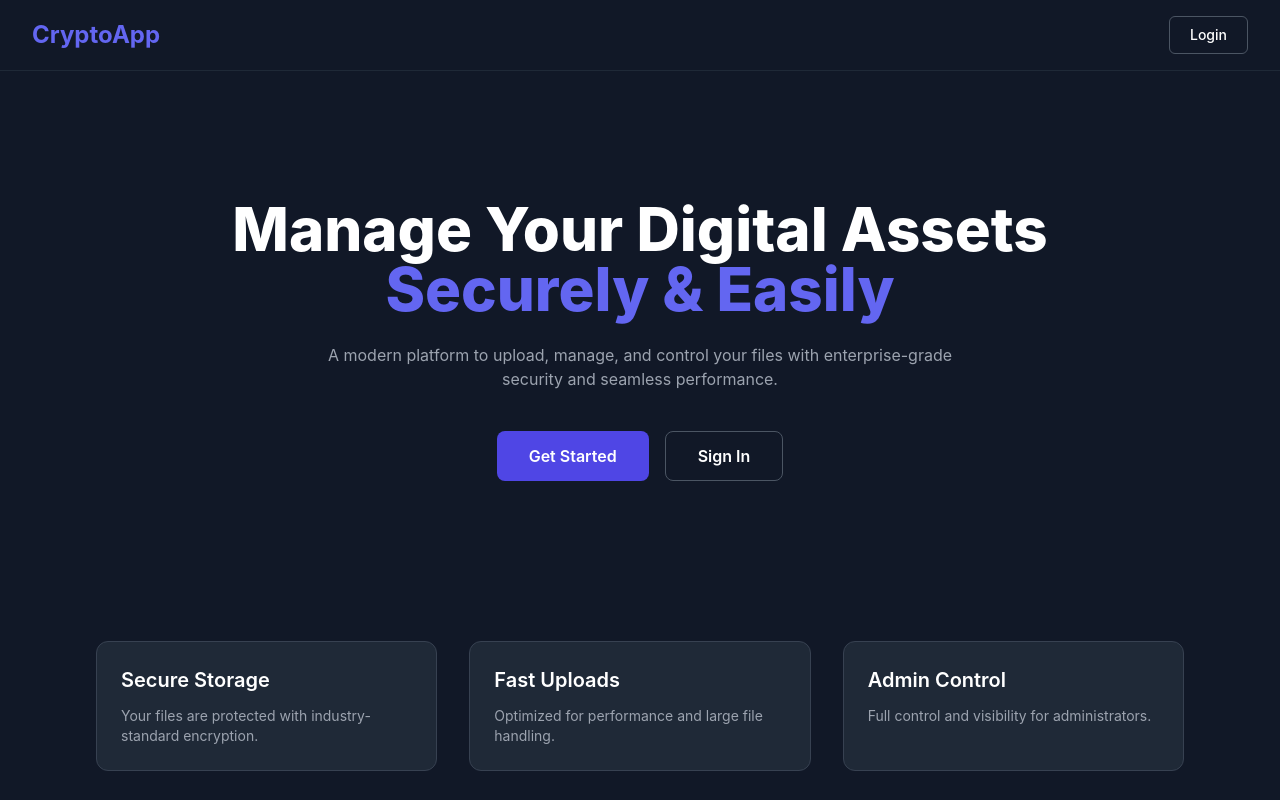
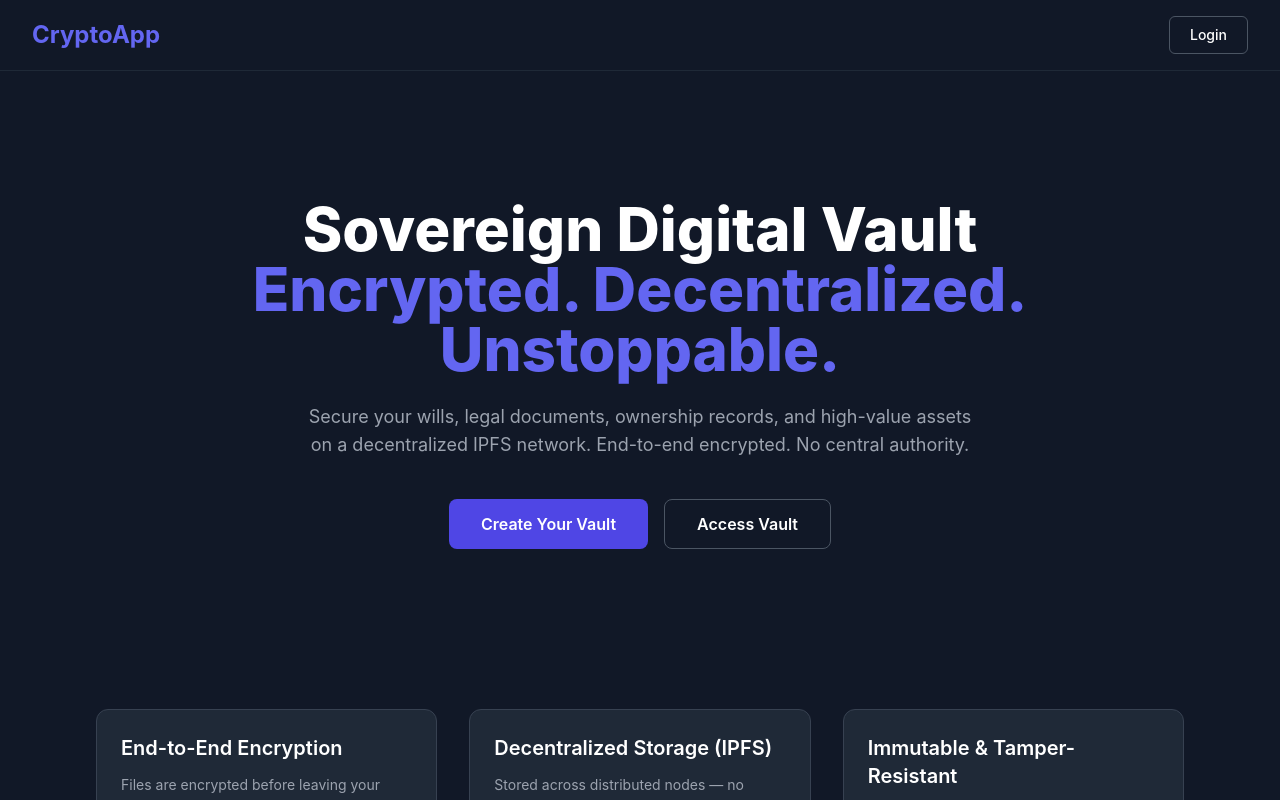
Before and after one commit to dzghj/secure-ipfs-frontend, a React (Create React App) app: page / in a window 1280 px wide. Shown: the top 800 px of the page. Built offline with nearby package versions, Linux system fonts and the light colour scheme.

Commit message:
data types

```diff
--- a/src/components/FileUploader.js
+++ b/src/components/FileUploader.js
@@ -59,12 +59,12 @@ export default function FileUploader({ token, user }) {
   return (
     <div className="p-6 max-w-lg mx-auto bg-white rounded-2xl shadow-md">
       <h2 className="text-xl font-semibold mb-4 text-gray-800 text-center">
-        Secure PDF Upload
+        Secure File Upload
       </h2>
 
       <input
         type="file"
-        accept="application/pdf"
+        accept=".pdf,.doc,.docx,.png,.jpg,.jpeg,.txt"
         onChange={(e) => setFile(e.target.files[0])}
         className="block w-full mb-3 text-sm text-gray-700"
       />
--- a/src/pages/Main.js
+++ b/src/pages/Main.js
@@ -6,19 +6,20 @@ export default function Main() {
 
   return (
     <div className="min-h-screen bg-gray-900 text-white">
-      {/* ---------- Navbar ---------- */}
-
 
       {/* ---------- Hero Section ---------- */}
       <section className="flex flex-col items-center text-center px-6 pt-32">
         <h1 className="text-4xl md:text-6xl font-extrabold leading-tight max-w-4xl">
-          Manage Your Digital Assets <br />
-          <span className="text-indigo-500">Securely & Easily</span>
+          Sovereign Digital Vault <br />
+          <span className="text-indigo-500">
+            Encrypted. Decentralized. Unstoppable.
+          </span>
         </h1>
 
-        <p className="mt-6 text-gray-400 max-w-2xl">
-          A modern platform to upload, manage, and control your files with
-          enterprise-grade security and seamless performance.
+        <p className="mt-6 text-gray-400 max-w-2xl text-lg">
+          Secure your wills, legal documents, ownership records, and
+          high-value assets on a decentralized IPFS network.
+          End-to-end encrypted. No central authority.
         </p>
 
         {/* CTA Buttons */}
@@ -27,14 +28,14 @@ export default function Main() {
             onClick={() => navigate("/register")}
             className="px-8 py-3 bg-indigo-600 hover:bg-indigo-700 rounded-lg font-semibold transition"
           >
-            Get Started
+            Create Your Vault
           </button>
 
           <button
             onClick={() => navigate("/login")}
             className="px-8 py-3 border border-gray-600 hover:border-indigo-500 rounded-lg font-semibold transition"
           >
-            Sign In
+            Access Vault
           </button>
         </div>
       </section>
@@ -43,16 +44,16 @@ export default function Main() {
       <section className="mt-40 px-8 grid grid-cols-1 md:grid-cols-3 gap-8 max-w-6xl mx-auto">
         {[
           {
-            title: "Secure Storage",
-            desc: "Your files are protected with industry-standard encryption.",
+            title: "End-to-End Encryption",
+            desc: "Files are encrypted before leaving your device. Only you control the decryption keys.",
           },
           {
-            title: "Fast Uploads",
-            desc: "Optimized for performance and large file handling.",
+            title: "Decentralized Storage (IPFS)",
+            desc: "Stored across distributed nodes — no single server can delete or censor your documents.",
           },
           {
-            title: "Admin Control",
-            desc: "Full control and visibility for administrators.",
+            title: "Immutable & Tamper-Resistant",
+            desc: "Cryptographic hashing ensures your documents cannot be altered without detection.",
           },
         ].map((item, idx) => (
           <div
@@ -62,15 +63,13 @@ export default function Main() {
             <h3 className="text-xl font-semibold mb-3">
               {item.title}
             </h3>
-            <p className="text-gray-400 text-sm">
+            <p className="text-gray-400 text-sm leading-relaxed">
               {item.desc}
             </p>
           </div>
         ))}
       </section>
 
-
-
     </div>
   );
 }
```
